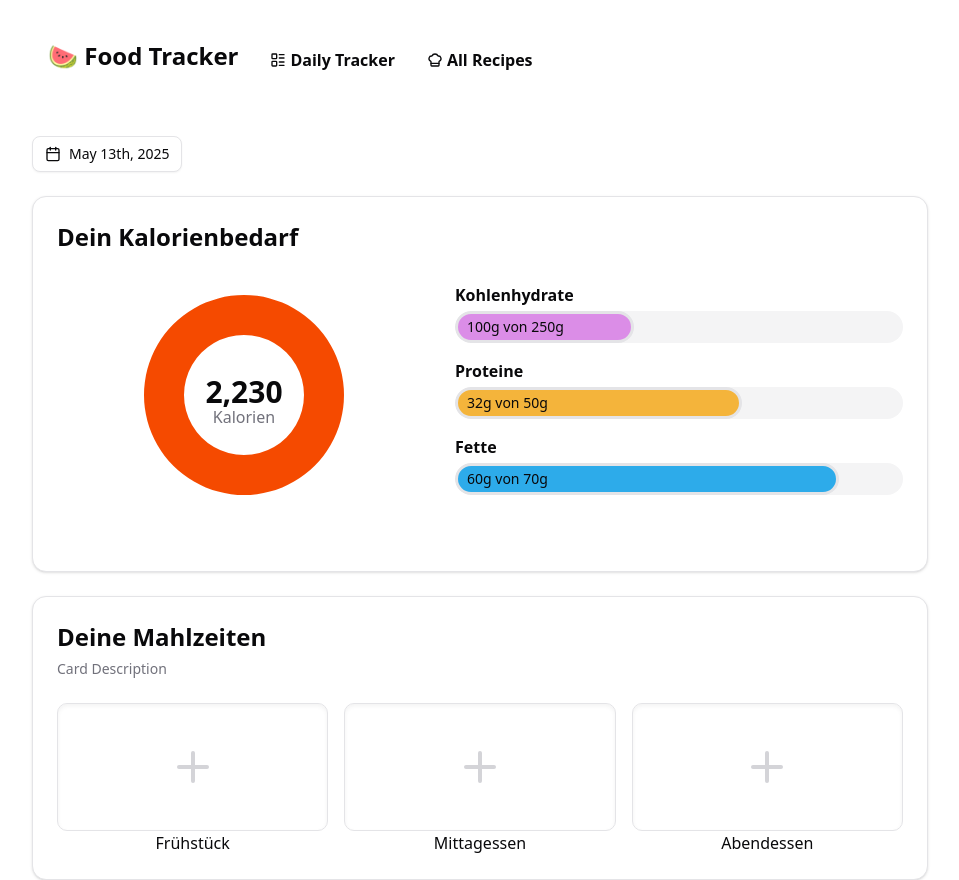
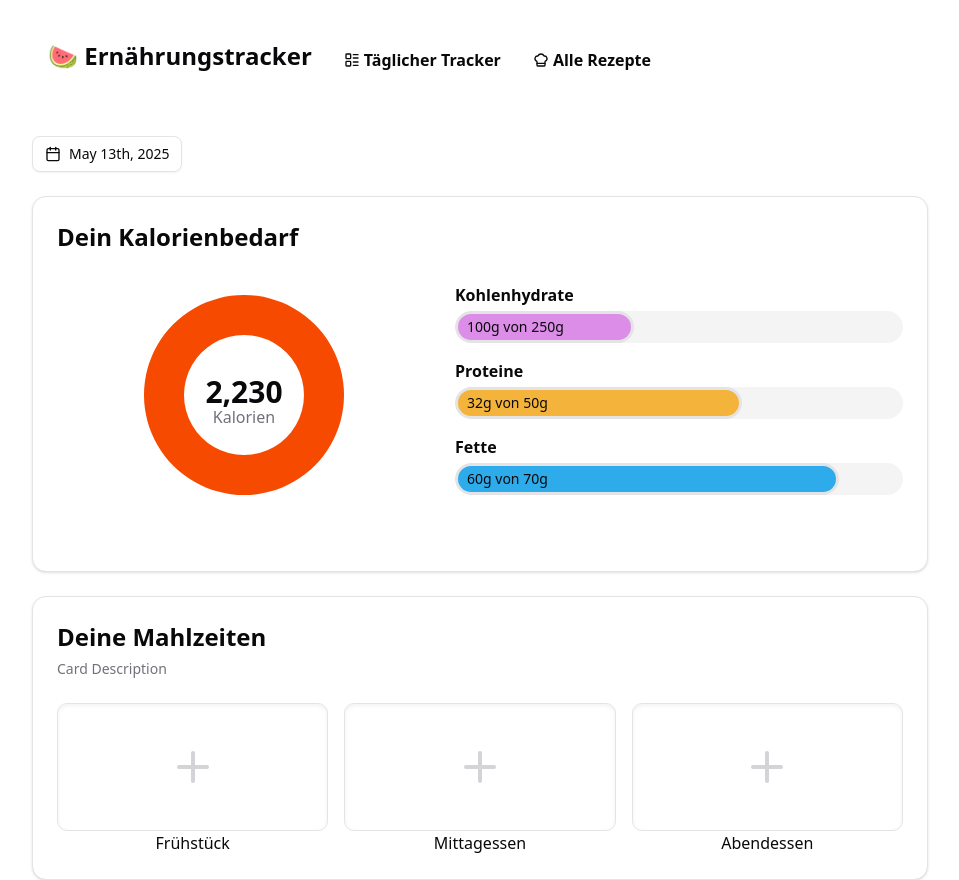
Before and after one commit to luisoos/food-tracker, a Next.js app: page / in a window 1280 px wide. Shown: the whole page, without its empty margins (160-1119 px from the left). Built offline with nearby package versions, Linux system fonts and the light colour scheme.

Commit message:
🌐 i18n: localise navigation and title to German

```diff
--- a/src/app/layout.tsx
+++ b/src/app/layout.tsx
@@ -14,7 +14,7 @@ const geistMono = Geist_Mono({
 });
 
 export const metadata: Metadata = {
-    title: 'Food Tracker',
+    title: 'Ernährungstracker',
     description: '',
 };
 
--- a/src/components/navigation.tsx
+++ b/src/components/navigation.tsx
@@ -6,16 +6,16 @@ export default function Navigation() {
         <div className='max-md:border-b w-full pt-6 md:py-8 md:flex items-end'>
             <NavItem href='/' className='text-2xl'>
                 {' '}
-                🍉 Food Tracker
+                🍉 Ernährungstracker
             </NavItem>
             <NavItem href='/'>
                 {' '}
-                <LayoutList size='16' className='my-auto mr-1' /> Daily
+                <LayoutList size='16' className='my-auto mr-1' /> Täglicher
                 Tracker{' '}
             </NavItem>
             <NavItem href='/recipes'>
                 {' '}
-                <ChefHat size='16' className='my-auto mr-1' /> All Recipes{' '}
+                <ChefHat size='16' className='my-auto mr-1' /> Alle Rezepte{' '}
             </NavItem>
         </div>
     );
```
